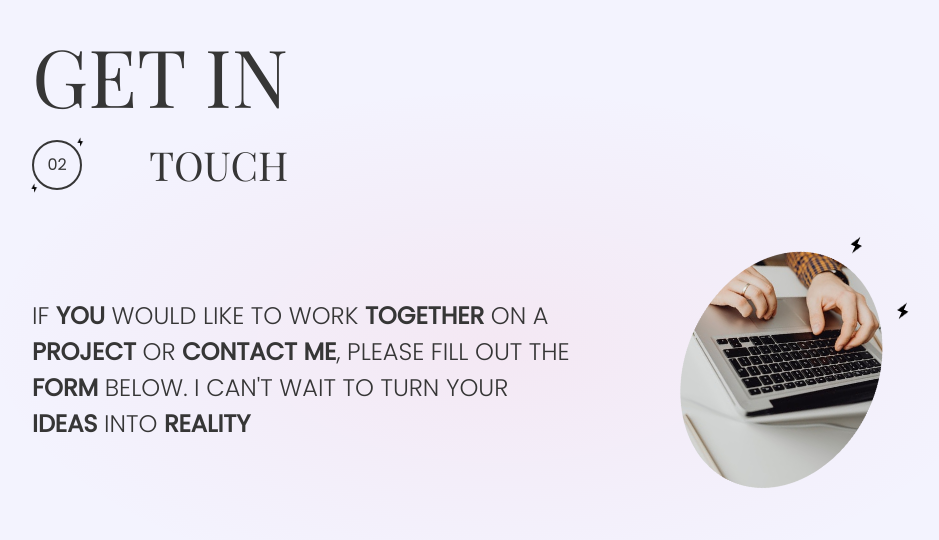
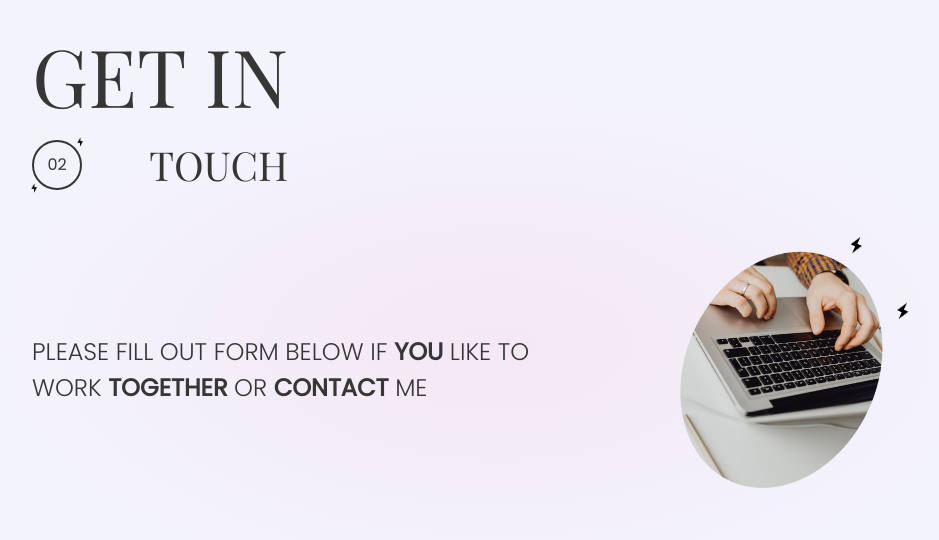
Before and after one commit to ehrun32/ehrun32.github.io, a plain HTML site: page index.html in a window 1280 px wide. Shown: the part 2722-3262 px from the top of the page, without its empty margins (143-1082 px from the left). Drawn offline with nearby package versions, Linux system fonts and the light colour scheme; a script that the page names is missing.

Commit message:
fix contact

```diff
--- a/index.html
+++ b/index.html
@@ -227,12 +227,9 @@
           <div class="scroll-reveal-left">
             <p class="description">
               <!-- HEREEEE -->
-              If <span class="text-bold">you</span> would
-              like to work <span class="text-bold">together</span> on a <span
-              class="text-bold">project</span> or <span
-              class="text-bold">contact me</span>, please fill out the <span
-              class="text-bold">form</span> below. I can't wait to turn your <span
-              class="text-bold">ideas</span> into <span class="text-bold">reality</span>
+              Please fill out form below if <span class="text-bold">you</span> like to work
+              <span class="text-bold">together</span> or <span
+              class="text-bold">contact</span> me
             </p>
           </div>
           <!-- HEREEEE -->
```
